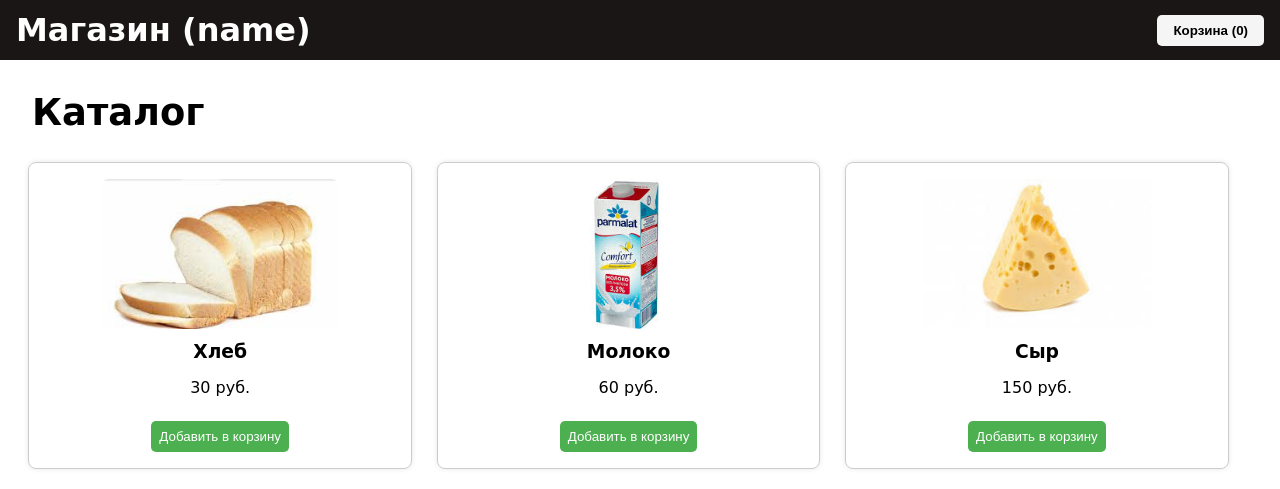
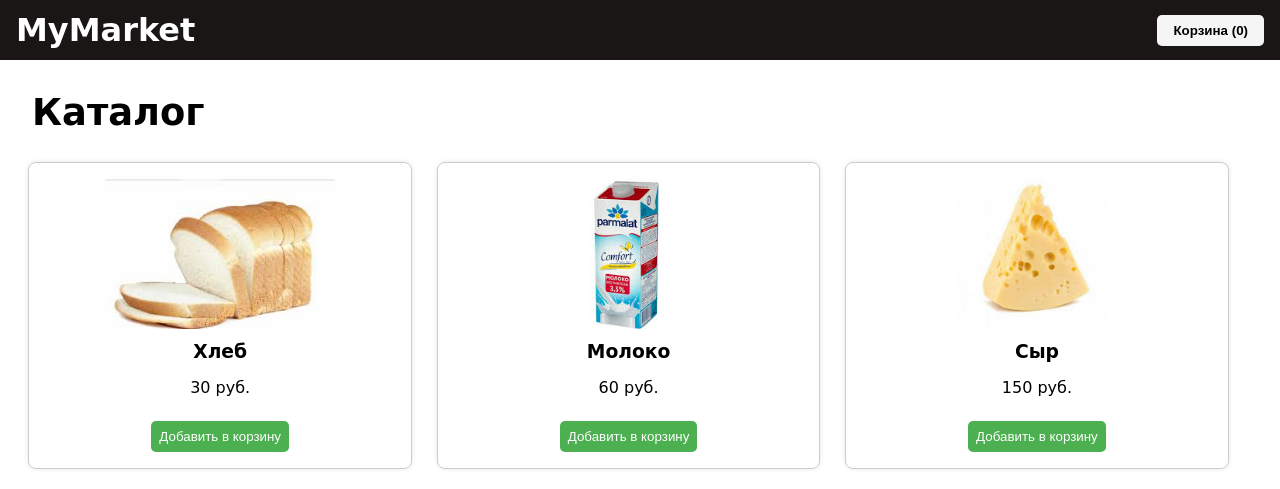
Before and after one commit to Andrzakourcev/web_programming_lab1_online_store, a plain HTML site: page 1_lab/index.html in a window 1280 px wide. Shown: the top 489 px of the page. Drawn offline with Linux system fonts and the light colour scheme.

Commit message:
MyMarket

```diff
--- a/1_lab/index.html
+++ b/1_lab/index.html
@@ -3,14 +3,14 @@
 
 <head>
   <meta charset="utf-8" />
-  <title>Магазин (name)</title>
+  <title>MyMarket</title>
   <link rel="stylesheet" href="style.css" />
 </head>
 
 <body>
 
   <header>
-    <h1>Магазин (name)</h1>
+    <h1>MyMarket</h1>
     <button id="cartBtn"> Корзина (<span id="cartCount">0</span>)</button>
   </header>
 
```
